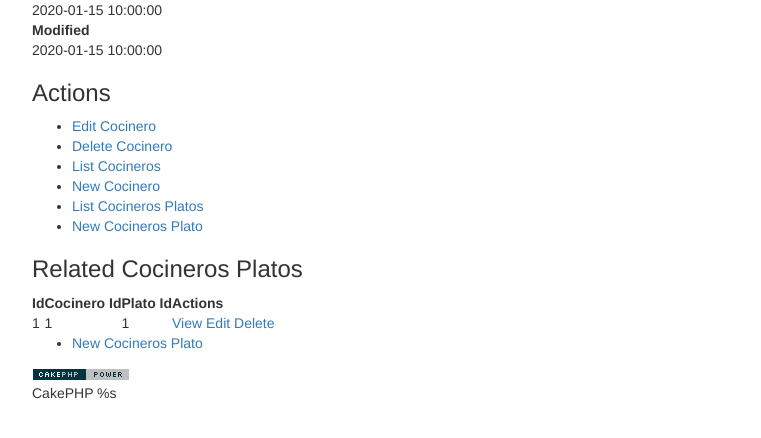
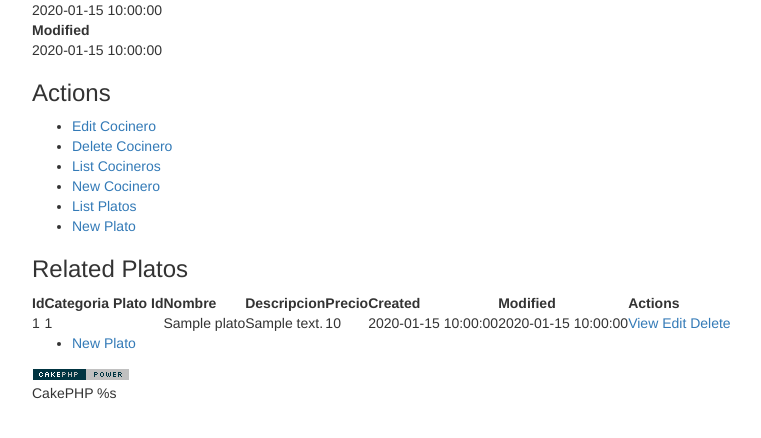
Before and after one commit to marcosjrs/TestCakePHP2.5.3_Con_Bake, a CakePHP app: the page made by app/View/Cocineros/view.ctp in a window 1280 px wide. Shown: the part 273-711 px from the top of the page, without its empty margins (38-799 px from the left). Run offline with PHP 8.4 and a stand-in for CakePHP, Linux system fonts and the light colour scheme; the template is opened without the code that fills it: most values are stand-ins (such as "Sample title", 1, 10 or a date in 2020); some libraries are stand-ins or nearby versions.

Commit message:
Rehacer Controllers y View despues de hacer el Model

```diff
--- a/app/Controller/CocinerosController.php
+++ b/app/Controller/CocinerosController.php
@@ -55,6 +55,8 @@
 				$this->Session->setFlash(__('The cocinero could not be saved. Please, try again.'));
 			}
 		}
+		$platos = $this->Cocinero->Plato->find('list');
+		$this->set(compact('platos'));
 	}
 
 /**
@@ -79,6 +81,8 @@
 			$options = array('conditions' => array('Cocinero.' . $this->Cocinero->primaryKey => $id));
 			$this->request->data = $this->Cocinero->find('first', $options);
 		}
+		$platos = $this->Cocinero->Plato->find('list');
+		$this->set(compact('platos'));
 	}
 
 /**
--- a/app/Controller/PlatosController.php
+++ b/app/Controller/PlatosController.php
@@ -56,7 +56,8 @@
 			}
 		}
 		$categoriaPlatos = $this->Plato->CategoriaPlato->find('list');
-		$this->set(compact('categoriaPlatos'));
+		$cocineros = $this->Plato->Cocinero->find('list');
+		$this->set(compact('categoriaPlatos', 'cocineros'));
 	}
 
 /**
@@ -82,7 +83,8 @@
 			$this->request->data = $this->Plato->find('first', $options);
 		}
 		$categoriaPlatos = $this->Plato->CategoriaPlato->find('list');
-		$this->set(compact('categoriaPlatos'));
+		$cocineros = $this->Plato->Cocinero->find('list');
+		$this->set(compact('categoriaPlatos', 'cocineros'));
 	}
 
 /**
--- a/app/View/Cocineros/add.ctp
+++ b/app/View/Cocineros/add.ctp
@@ -5,6 +5,7 @@
 	<?php
 		echo $this->Form->input('nombre');
 		echo $this->Form->input('apellido');
+		echo $this->Form->input('Plato');
 	?>
 	</fieldset>
 <?php echo $this->Form->end(__('Submit')); ?>
--- a/app/View/Cocineros/edit.ctp
+++ b/app/View/Cocineros/edit.ctp
@@ -6,6 +6,7 @@
 		echo $this->Form->input('id');
 		echo $this->Form->input('nombre');
 		echo $this->Form->input('apellido');
+		echo $this->Form->input('Plato');
 	?>
 	</fieldset>
 <?php echo $this->Form->end(__('Submit')); ?>
--- a/app/View/Cocineros/view.ctp
+++ b/app/View/Cocineros/view.ctp
@@ -35,29 +35,37 @@
 		<li><?php echo $this->Form->postLink(__('Delete Cocinero'), array('action' => 'delete', $cocinero['Cocinero']['id']), array(), __('Are you sure you want to delete # %s?', $cocinero['Cocinero']['id'])); ?> </li>
 		<li><?php echo $this->Html->link(__('List Cocineros'), array('action' => 'index')); ?> </li>
 		<li><?php echo $this->Html->link(__('New Cocinero'), array('action' => 'add')); ?> </li>
-		<li><?php echo $this->Html->link(__('List Cocineros Platos'), array('controller' => 'cocineros_platos', 'action' => 'index')); ?> </li>
-		<li><?php echo $this->Html->link(__('New Cocineros Plato'), array('controller' => 'cocineros_platos', 'action' => 'add')); ?> </li>
+		<li><?php echo $this->Html->link(__('List Platos'), array('controller' => 'platos', 'action' => 'index')); ?> </li>
+		<li><?php echo $this->Html->link(__('New Plato'), array('controller' => 'platos', 'action' => 'add')); ?> </li>
 	</ul>
 </div>
 <div class="related">
-	<h3><?php echo __('Related Cocineros Platos'); ?></h3>
-	<?php if (!empty($cocinero['CocinerosPlato'])): ?>
+	<h3><?php echo __('Related Platos'); ?></h3>
+	<?php if (!empty($cocinero['Plato'])): ?>
 	<table cellpadding = "0" cellspacing = "0">
 	<tr>
 		<th><?php echo __('Id'); ?></th>
-		<th><?php echo __('Cocinero Id'); ?></th>
-		<th><?php echo __('Plato Id'); ?></th>
+		<th><?php echo __('Categoria Plato Id'); ?></th>
+		<th><?php echo __('Nombre'); ?></th>
+		<th><?php echo __('Descripcion'); ?></th>
+		<th><?php echo __('Precio'); ?></th>
+		<th><?php echo __('Created'); ?></th>
+		<th><?php echo __('Modified'); ?></th>
 		<th class="actions"><?php echo __('Actions'); ?></th>
 	</tr>
-	<?php foreach ($cocinero['CocinerosPlato'] as $cocinerosPlato): ?>
+	<?php foreach ($cocinero['Plato'] as $plato): ?>
 		<tr>
-			<td><?php echo $cocinerosPlato['id']; ?></td>
-			<td><?php echo $cocinerosPlato['cocinero_id']; ?></td>
-			<td><?php echo $cocinerosPlato['plato_id']; ?></td>
+			<td><?php echo $plato['id']; ?></td>
+			<td><?php echo $plato['categoria_plato_id']; ?></td>
+			<td><?php echo $plato['nombre']; ?></td>
+			<td><?php echo $plato['descripcion']; ?></td>
+			<td><?php echo $plato['precio']; ?></td>
+			<td><?php echo $plato['created']; ?></td>
+			<td><?php echo $plato['modified']; ?></td>
 			<td class="actions">
-				<?php echo $this->Html->link(__('View'), array('controller' => 'cocineros_platos', 'action' => 'view', $cocinerosPlato['id'])); ?>
-				<?php echo $this->Html->link(__('Edit'), array('controller' => 'cocineros_platos', 'action' => 'edit', $cocinerosPlato['id'])); ?>
-				<?php echo $this->Form->postLink(__('Delete'), array('controller' => 'cocineros_platos', 'action' => 'delete', $cocinerosPlato['id']), array(), __('Are you sure you want to delete # %s?', $cocinerosPlato['id'])); ?>
+				<?php echo $this->Html->link(__('View'), array('controller' => 'platos', 'action' => 'view', $plato['id'])); ?>
+				<?php echo $this->Html->link(__('Edit'), array('controller' => 'platos', 'action' => 'edit', $plato['id'])); ?>
+				<?php echo $this->Form->postLink(__('Delete'), array('controller' => 'platos', 'action' => 'delete', $plato['id']), array(), __('Are you sure you want to delete # %s?', $plato['id'])); ?>
 			</td>
 		</tr>
 	<?php endforeach; ?>
@@ -66,7 +74,7 @@
 
 	<div class="actions">
 		<ul>
-			<li><?php echo $this->Html->link(__('New Cocineros Plato'), array('controller' => 'cocineros_platos', 'action' => 'add')); ?> </li>
+			<li><?php echo $this->Html->link(__('New Plato'), array('controller' => 'platos', 'action' => 'add')); ?> </li>
 		</ul>
 	</div>
 </div>
--- a/app/View/Platos/add.ctp
+++ b/app/View/Platos/add.ctp
@@ -7,6 +7,7 @@
 		echo $this->Form->input('nombre');
 		echo $this->Form->input('descripcion');
 		echo $this->Form->input('precio');
+		echo $this->Form->input('Cocinero');
 	?>
 	</fieldset>
 <?php echo $this->Form->end(__('Submit')); ?>
--- a/app/View/Platos/edit.ctp
+++ b/app/View/Platos/edit.ctp
@@ -8,6 +8,7 @@
 		echo $this->Form->input('nombre');
 		echo $this->Form->input('descripcion');
 		echo $this->Form->input('precio');
+		echo $this->Form->input('Cocinero');
 	?>
 	</fieldset>
 <?php echo $this->Form->end(__('Submit')); ?>
--- a/app/View/Platos/index.ctp
+++ b/app/View/Platos/index.ctp
@@ -18,7 +18,7 @@
 	<tr>
 		<td><?php echo h($plato['Plato']['id']); ?>&nbsp;</td>
 		<td>
-			<?php echo $this->Html->link($plato['CategoriaPlato']['categoria'], array('controller' => 'categoria_platos', 'action' => 'view', $plato['CategoriaPlato']['id'])); ?>
+			<?php echo $this->Html->link($plato['CategoriaPlato']['id'], array('controller' => 'categoria_platos', 'action' => 'view', $plato['CategoriaPlato']['id'])); ?>
 		</td>
 		<td><?php echo h($plato['Plato']['nombre']); ?>&nbsp;</td>
 		<td><?php echo h($plato['Plato']['descripcion']); ?>&nbsp;</td>
```
Also changed, not shown: app/Model/CategoriaPlato.php (deleted, +0 -58 lines), app/Model/Cocinero.php (+8 -8 lines), app/Model/Plato.php (+26 -8 lines), app/View/Platos/view.ctp (+19 -15 lines), README.md.
